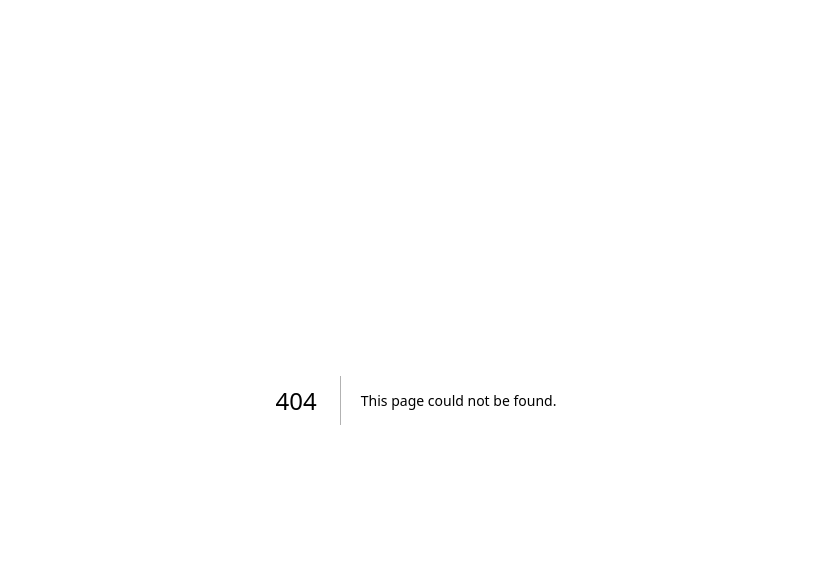
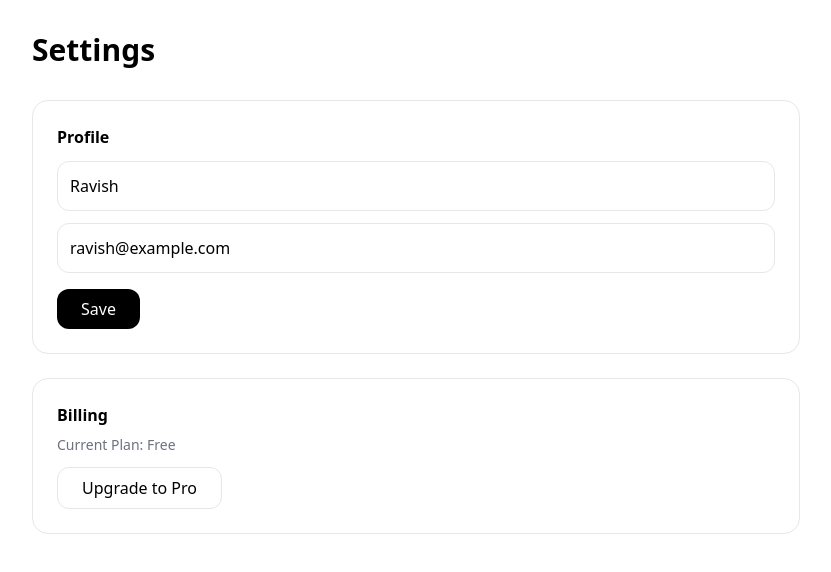
Before and after one commit to Ravs10/saas-starter-kit, a Next.js app: page /settings in a window 1280 px wide. Before the commit this address had no page. Shown: the top 572 px of the page, without its empty margins (224-1055 px from the left). Built offline with nearby package versions, Linux system fonts and the light colour scheme.

Commit message:
Add Settings page with profile and billing sections

```diff
--- /dev/null
+++ b/app/settings/page.tsx
@@ -0,0 +1,22 @@
+export default function Settings() {
+  return (
+    <div className="min-h-screen bg-white p-8">
+      <div className="max-w-3xl mx-auto">
+        <h1 className="text-3xl font-bold">Settings</h1>
+
+        <div className="mt-8 border rounded-2xl p-6">
+          <h3 className="font-bold">Profile</h3>
+          <input className="w-full mt-3 border p-3 rounded-xl" defaultValue="Ravish" />
+          <input className="w-full mt-3 border p-3 rounded-xl" defaultValue="ravish@example.com" />
+          <button className="mt-4 bg-black text-white px-6 py-2 rounded-xl">Save</button>
+        </div>
+
+        <div className="mt-6 border rounded-2xl p-6">
+          <h3 className="font-bold">Billing</h3>
+          <p className="text-sm text-gray-500 mt-2">Current Plan: Free</p>
+          <button className="mt-3 border px-6 py-2 rounded-xl">Upgrade to Pro</button>
+        </div>
+      </div>
+    </div>
+  )
+}
```
